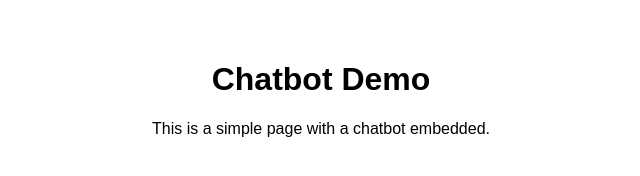
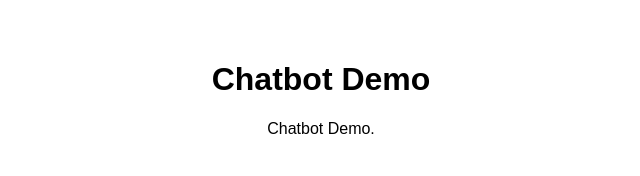
Before and after one commit to lindseybaranauskas/HHSDemo, a plain HTML site: page index.html in a window 1280 px wide. Shown: the whole page, without its empty margins (319-959 px from the left). Drawn offline with Linux system fonts and the light colour scheme.

Commit message:
Update index.html

```diff
--- a/index.html
+++ b/index.html
@@ -16,6 +16,6 @@
 </head>
 <body>
   <h1>Chatbot Demo</h1>
-  <p>This is a simple page with a chatbot embedded.</p>
+  <p>Chatbot Demo.</p>
 </body>
 </html>
```
